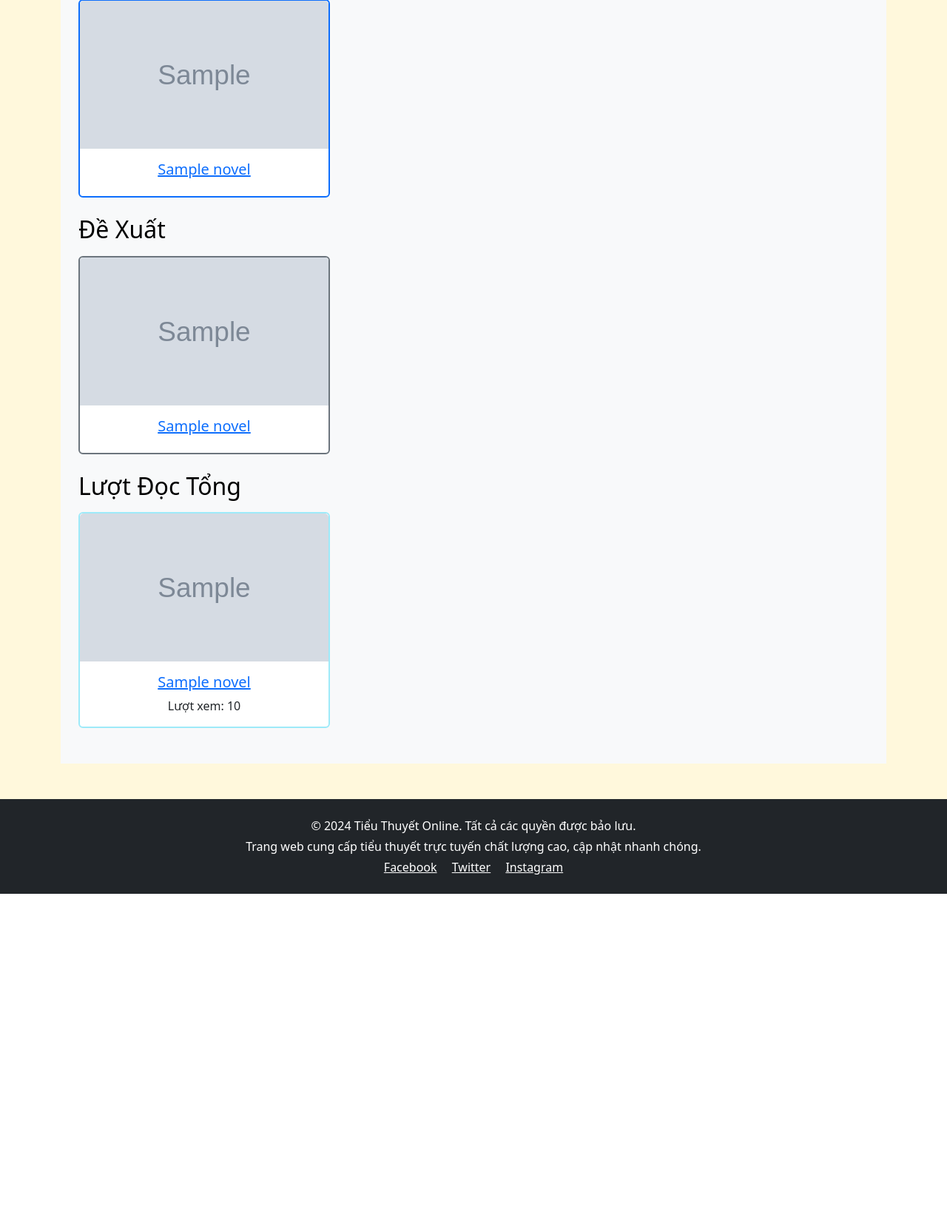
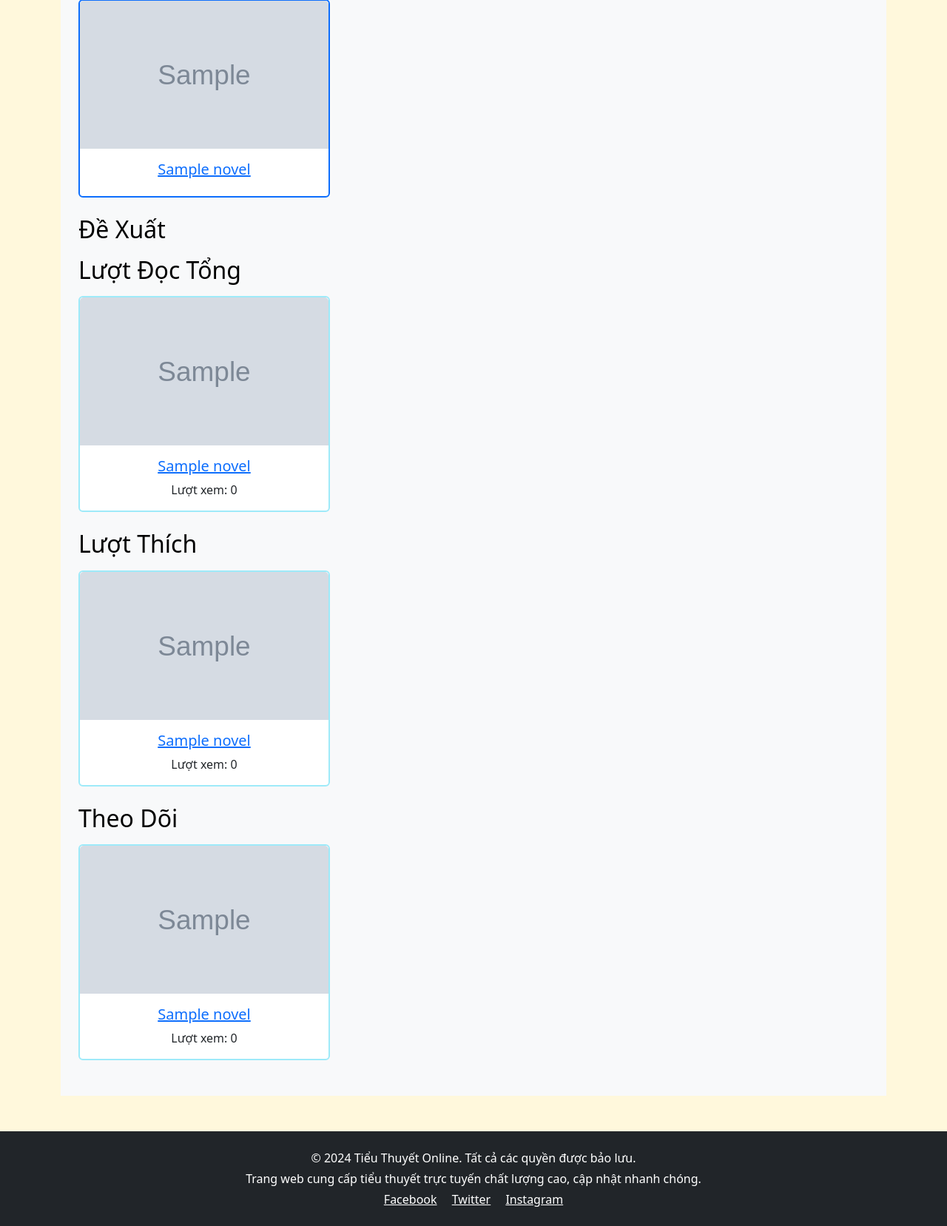
Before and after one commit to phamt1552001/RingoNovel, a Django app: page / in a window 1280 px wide. Shown: the part 159-1816 px from the top of the page at 74% size. Before the commit the page ends 1367 px from the top, so only its background shows below. Run offline with Django 5.2, Linux system fonts and the light colour scheme; tables that the repository leaves empty hold one stand-in row (values such as "Sample post"); grey boxes marked "Sample" are stand-in pictures.

Commit message:
Cập nhật bachend cho index.html

```diff
--- a/web/models.py
+++ b/web/models.py
@@ -7,9 +7,9 @@
     co_authors = models.ManyToManyField(User, related_name='co_authored_novels', blank=True)
     description = models.TextField(default='Tác giả nhỏ yếu bất lực, không thể viết tắttắt')
     cover_image = models.URLField(default='https://antimatter.vn/wp-content/uploads/2022/11/hinh-anh-anime-nu.jpg')
-    like_count = models.IntegerField(default=0)
-    followers = models.ManyToManyField(User, related_name='followed_novels', blank=True)
-    create_at = models.DateTimeField(auto_now=True)
+    like_count = models.IntegerField(default=0) #Số lượt thích
+    followers = models.ManyToManyField(User, related_name='followed_novels', blank=True) #Người theo dõi
+    create_at = models.DateTimeField(auto_now=True) #Ngày thêm vào
     chapters = models.IntegerField(default=0)
     status = models.CharField(max_length=50, default='ongoing')
     genre = models.CharField(max_length=50, default='khác')
@@ -18,7 +18,7 @@
         return self.title
 
     @property
-    def follow_count(self):
+    def get_follow_count(self):
         return self.followers.count()
 
 class Chapter(models.Model):
@@ -56,7 +56,7 @@
 
 class Views_Novel(models.Model):
     novel = models.ForeignKey(Novel, on_delete=models.CASCADE, related_name='views_novel')
-    views = models.IntegerField(default=0)
+    views = models.IntegerField(default=0) #Lượt xem
 
     @classmethod
     def get_or_create(cls, novel):
--- a/web/templates/index.html
+++ b/web/templates/index.html
@@ -26,7 +26,7 @@
             <h2 class="mb-3">Đề Xuất</h2>
             <div class="row">
                 <!-- Lặp lại 4 hàng, mỗi hàng 3 cột -->
-                {% for novel in novels_news %}
+                {% for novel in hot_novels %}
                 <div class="col-md-4 mb-4">
                     <div class="card border border-2 border-secondary">
                         <img src="{{ novel.cover_image }}" class="card-img-top" alt="{{ novel.title }}">
@@ -57,6 +57,42 @@
             {% endfor %}
         </div>
     </section>
+
+    <section id="top-like-novels" class="">
+        <h2 class="mb-3">Lượt Thích</h2>
+        <div class="row">
+            <!-- Lặp lại 4 hàng, mỗi hàng 3 cột -->
+            {% for novel in top_like_novels %}
+            <div class="col-md-4 mb-4">
+                <div class="card border border-2 border-info-subtle">
+                    <img src="{{ novel.cover_image }}" class="card-img-top" alt="{{ novel.title }}">
+                    <div class="card-body text-center">
+                        <h5 class="card-title"><a href="{% url 'novel_detail' novel_id=novel.id %}">{{ novel.title }}</a></h5>
+                        <p class="card-text">Lượt xem: {{ novel.view_count|default:0 }}</p> <!-- Ensure view_count is displayed correctly -->
+                    </div>
+                </div>
+            </div>
+            {% endfor %}
+        </div>
+    </section>
+
+    <section id="top-like-novels" class="">
+        <h2 class="mb-3">Theo Dõi</h2>
+        <div class="row">
+            <!-- Lặp lại 4 hàng, mỗi hàng 3 cột -->
+            {% for novel in top_follow_novels %}
+            <div class="col-md-4 mb-4">
+                <div class="card border border-2 border-info-subtle">
+                    <img src="{{ novel.cover_image }}" class="card-img-top" alt="{{ novel.title }}">
+                    <div class="card-body text-center">
+                        <h5 class="card-title"><a href="{% url 'novel_detail' novel_id=novel.id %}">{{ novel.title }}</a></h5>
+                        <p class="card-text">Lượt xem: {{ novel.view_count|default:0 }}</p> <!-- Ensure view_count is displayed correctly -->
+                    </div>
+                </div>
+            </div>
+            {% endfor %}
+        </div>
+    </section>
 </div>
 
 {% endblock %}
--- a/web/templates/novel_detail.html
+++ b/web/templates/novel_detail.html
@@ -18,7 +18,7 @@
                         <i class="bi bi-hand-thumbs-up"></i> Lượt thích: <span id="like-count">{{ novel.like_count }}</span>
                     </a> |
                     <a href="#" id="follow-button" data-novel-id="{{ novel.id }}" class="text-decoration-none">
-                        <i class="bi bi-person-plus"></i> Lượt theo dõi: <span id="follow-count">{{ novel.follow_count }}</span>
+                        <i class="bi bi-person-plus"></i> Lượt theo dõi: <span id="follow-count">{{ novel.get_follow_count }}</span>
                     </a>
                 </div>
             </div>
--- a/web/views.py
+++ b/web/views.py
@@ -1,20 +1,38 @@
 from django.shortcuts import render, redirect, get_object_or_404
 from django.contrib.auth.decorators import login_required
-from django.db.models import Sum, Count
+from django.utils.timezone import now
+from django.db.models import Sum, Count, F, Value
+from django.db.models.functions import Coalesce
 from django.http import JsonResponse
 from django.core.paginator import Paginator
 from .models import Novel, Chapter, Comment, Profile, Views_Novel
 from .forms import NovelForm, ChapterForm
-
+from datetime import timedelta
 class NovelView:
     @staticmethod
     def index(request):
         novels = Novel.objects.all()
-        novels_news = novels.order_by('-id')[:12]
-        top_novels = Novel.objects.annotate(view_count=Sum('views_novel__views')).order_by('-view_count')[:12]
+        limit = 12
+        recent_time = now() - timedelta(days=30)
+
+        novels = Novel.objects.annotate(
+            follow_count=Count('followers'),
+            total_views=Coalesce(Sum('views_novel__views'), Value(0)),  # Tránh None
+            hot_score=F('follow_count') + F('total_views') + F('like_count')
+    )
+
+
+        novels_news = novels.order_by('-id')[:limit]
+        top_novels = novels.order_by('-total_views')[:limit]
+        hot_novels = novels.filter(create_at__gte=recent_time).order_by('-hot_score')[:limit]
+        top_like_novels = Novel.objects.order_by('-like_count')[:limit]
+        top_follow_novels = Novel.objects.annotate(follow_count=Count('followers')).order_by('-follow_count')[:limit]
         context = {
             "novels_news": novels_news,
-            "top_novels": top_novels
+            "top_novels": top_novels,
+            "top_like_novels": top_like_novels,
+            "top_follow_novels": top_follow_novels,
+            "hot_novels": hot_novels,
         }
         return render(request, 'index.html', context)
 
```
Also changed, not shown: web/migrations/0003_usersettings.py (added).
